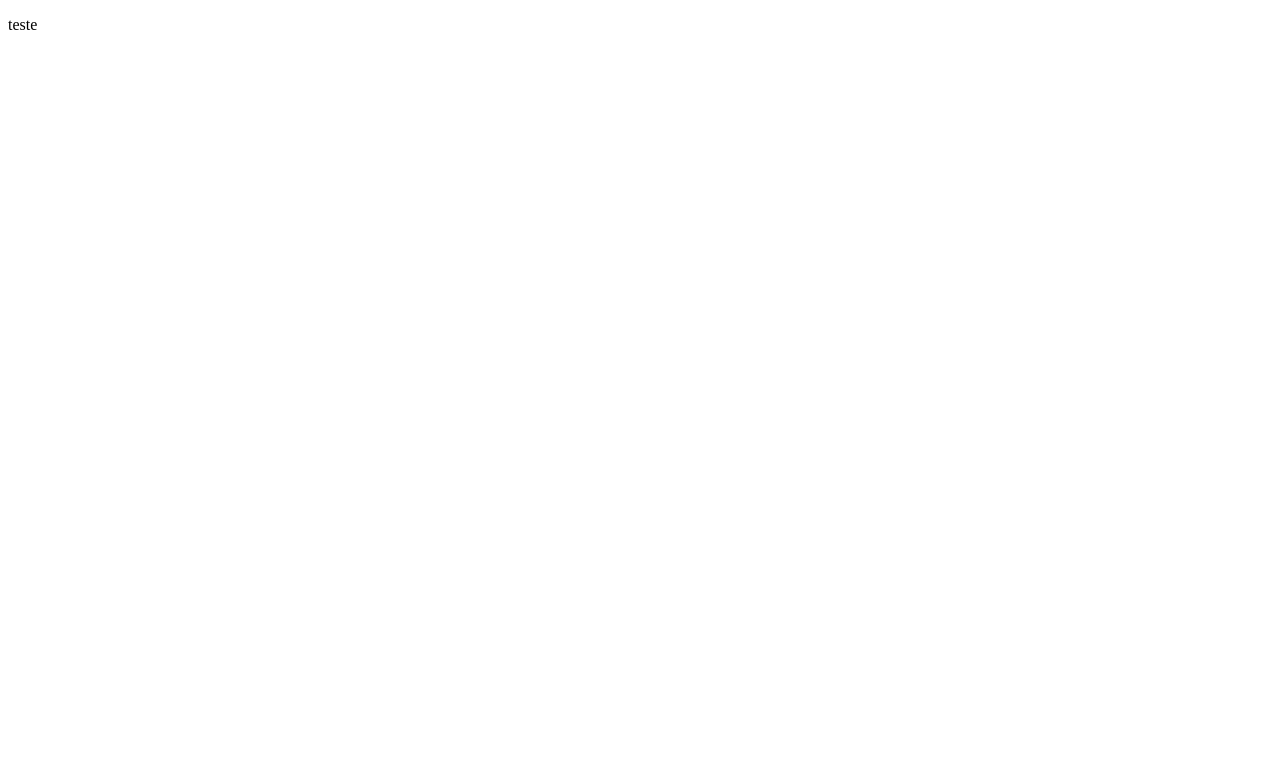
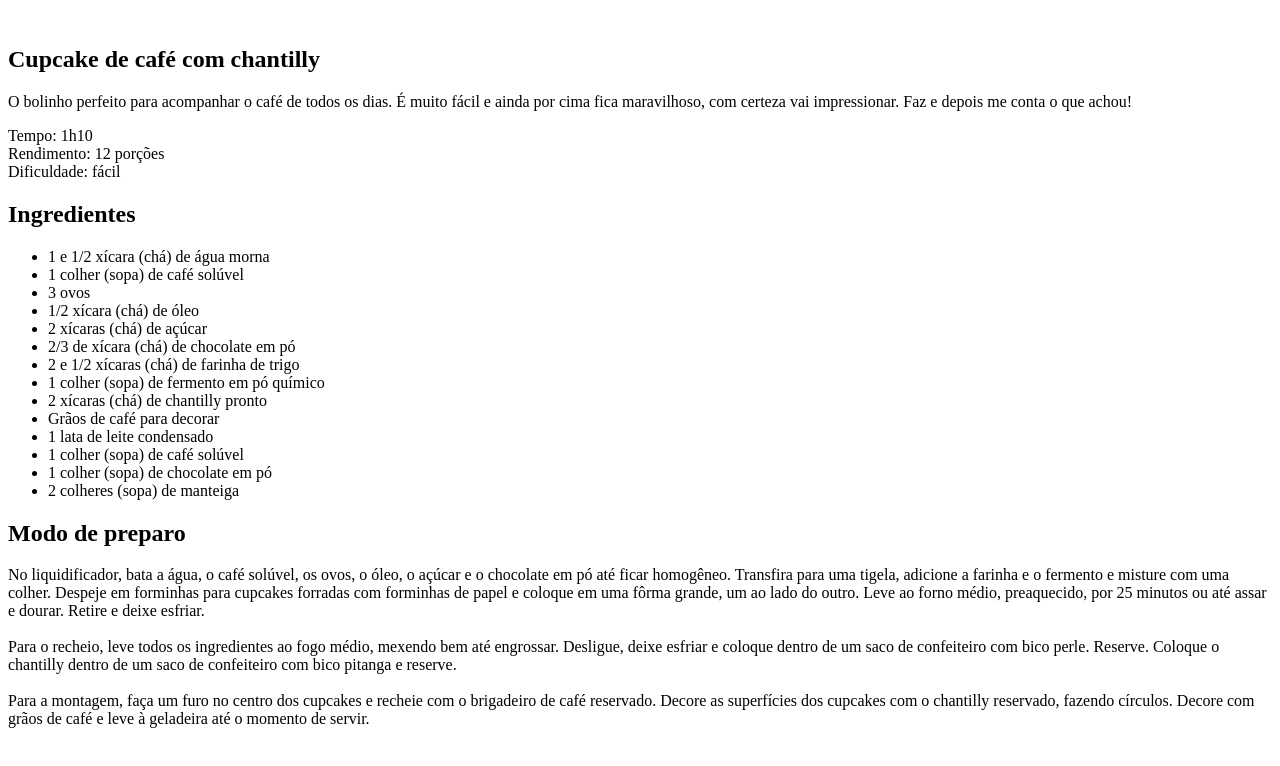
Before and after one commit to garciacortes/Estagio, a plain HTML site: page Projetos/Pagina_receita/index.html in a window 1280 px wide. Drawn offline with Linux system fonts and the light colour scheme.

Commit message:
create first setup html

```diff
--- a/Projetos/Pagina_receita/index.html
+++ b/Projetos/Pagina_receita/index.html
@@ -1,11 +1,69 @@
 <!DOCTYPE html>
-<html lang="pt-br">
+<html lang="en">
   <head>
     <meta charset="UTF-8" />
     <meta name="viewport" content="width=device-width, initial-scale=1.0" />
     <title>Página de Receitas</title>
   </head>
   <body>
-    <p>teste</p>
+    <div id="page">
+      <img src="" alt="" />
+      <main>
+        <section id="about">
+          <h1>Cupcake de café com chantilly</h1>
+          <p>
+            O bolinho perfeito para acompanhar o café de todos os dias. É muito
+            fácil e ainda por cima fica maravilhoso, com certeza vai
+            impressionar. Faz e depois me conta o que achou!
+          </p>
+          <p>
+            Tempo: 1h10 <br />
+            Rendimento: 12 porções <br />
+            Dificuldade: fácil
+          </p>
+        </section>
+        <section id="ingredients">
+          <h2>Ingredientes</h2>
+          <ul>
+            <li>1 e 1/2 xícara (chá) de água morna</li>
+            <li>1 colher (sopa) de café solúvel</li>
+            <li>3 ovos</li>
+            <li>1/2 xícara (chá) de óleo</li>
+            <li>2 xícaras (chá) de açúcar</li>
+            <li>2/3 de xícara (chá) de chocolate em pó</li>
+            <li>2 e 1/2 xícaras (chá) de farinha de trigo</li>
+            <li>1 colher (sopa) de fermento em pó químico</li>
+            <li>2 xícaras (chá) de chantilly pronto</li>
+            <li>Grãos de café para decorar</li>
+            <li>1 lata de leite condensado</li>
+            <li>1 colher (sopa) de café solúvel</li>
+            <li>1 colher (sopa) de chocolate em pó</li>
+            <li>2 colheres (sopa) de manteiga</li>
+          </ul>
+        </section>
+        <section id="preparation">
+          <h2>Modo de preparo</h2>
+          <p>
+            No liquidificador, bata a água, o café solúvel, os ovos, o óleo, o
+            açúcar e o chocolate em pó até ficar homogêneo. Transfira para uma
+            tigela, adicione a farinha e o fermento e misture com uma colher.
+            Despeje em forminhas para cupcakes forradas com forminhas de papel e
+            coloque em uma fôrma grande, um ao lado do outro. Leve ao forno
+            médio, preaquecido, por 25 minutos ou até assar e dourar. Retire e
+            deixe esfriar.
+            <br /><br />
+            Para o recheio, leve todos os ingredientes ao fogo médio, mexendo
+            bem até engrossar. Desligue, deixe esfriar e coloque dentro de um
+            saco de confeiteiro com bico perle. Reserve. Coloque o chantilly
+            dentro de um saco de confeiteiro com bico pitanga e reserve.
+            <br /><br />
+            Para a montagem, faça um furo no centro dos cupcakes e recheie com o
+            brigadeiro de café reservado. Decore as superfícies dos cupcakes com
+            o chantilly reservado, fazendo círculos. Decore com grãos de café e
+            leve à geladeira até o momento de servir.
+          </p>
+        </section>
+      </main>
+    </div>
   </body>
 </html>
```
